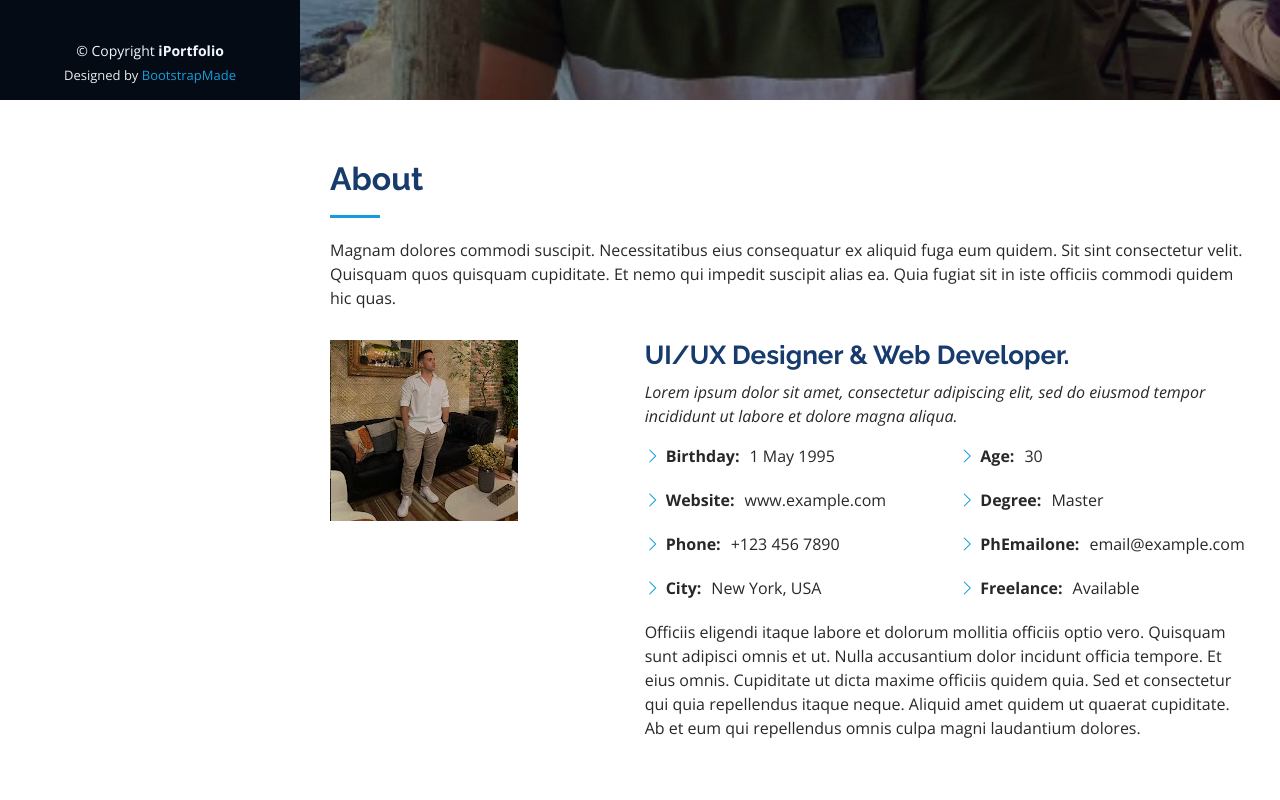
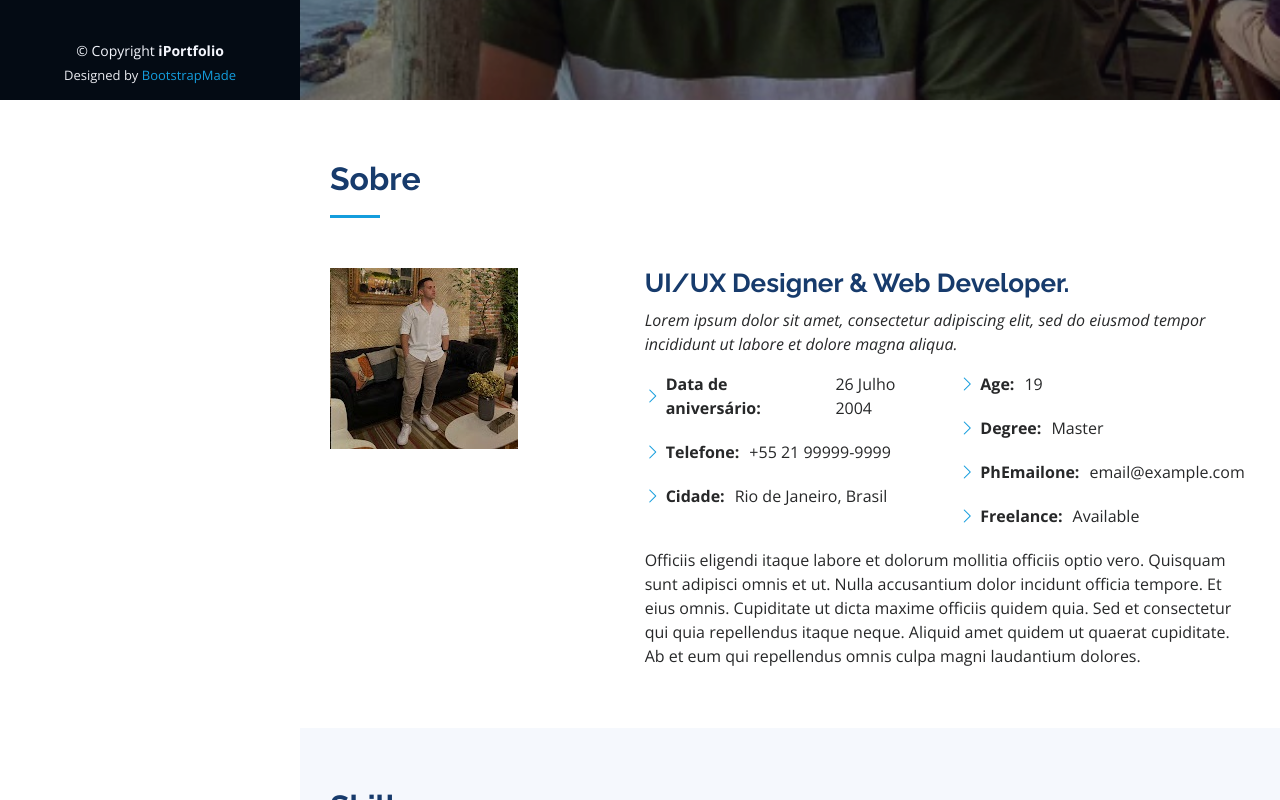
Before and after one commit to mariogsa/projeto-portfolio-faculdade, a plain HTML site: page index.html in a window 1280 px wide. Shown: the part 700-1500 px from the top of the page. Drawn offline with nearby package versions, Linux system fonts and the light colour scheme.

Commit message:
Atualização da sessão Sobre

```diff
--- a/index.html
+++ b/index.html
@@ -84,8 +84,7 @@
       <div class="container">
 
         <div class="section-title">
-          <h2>About</h2>
-          <p>Magnam dolores commodi suscipit. Necessitatibus eius consequatur ex aliquid fuga eum quidem. Sit sint consectetur velit. Quisquam quos quisquam cupiditate. Et nemo qui impedit suscipit alias ea. Quia fugiat sit in iste officiis commodi quidem hic quas.</p>
+          <h2>Sobre</h2>
         </div>
 
         <div class="row">
@@ -101,15 +100,14 @@
             <div class="row">
               <div class="col-lg-6">
                 <ul>
-                  <li><i class="bi bi-chevron-right"></i> <strong>Birthday:</strong> <span>1 May 1995</span></li>
-                  <li><i class="bi bi-chevron-right"></i> <strong>Website:</strong> <span>www.example.com</span></li>
-                  <li><i class="bi bi-chevron-right"></i> <strong>Phone:</strong> <span>+123 456 7890</span></li>
-                  <li><i class="bi bi-chevron-right"></i> <strong>City:</strong> <span>New York, USA</span></li>
+                  <li><i class="bi bi-chevron-right"></i> <strong>Data de aniversário:</strong> <span>26 Julho 2004</span></li>
+                  <li><i class="bi bi-chevron-right"></i> <strong>Telefone:</strong> <span>+55 21 99999-9999</span></li>
+                  <li><i class="bi bi-chevron-right"></i> <strong>Cidade:</strong> <span>Rio de Janeiro, Brasil</span></li>
                 </ul>
               </div>
               <div class="col-lg-6">
                 <ul>
-                  <li><i class="bi bi-chevron-right"></i> <strong>Age:</strong> <span>30</span></li>
+                  <li><i class="bi bi-chevron-right"></i> <strong>Age:</strong> <span>19</span></li>
                   <li><i class="bi bi-chevron-right"></i> <strong>Degree:</strong> <span>Master</span></li>
                   <li><i class="bi bi-chevron-right"></i> <strong>PhEmailone:</strong> <span>email@example.com</span></li>
                   <li><i class="bi bi-chevron-right"></i> <strong>Freelance:</strong> <span>Available</span></li>
```
